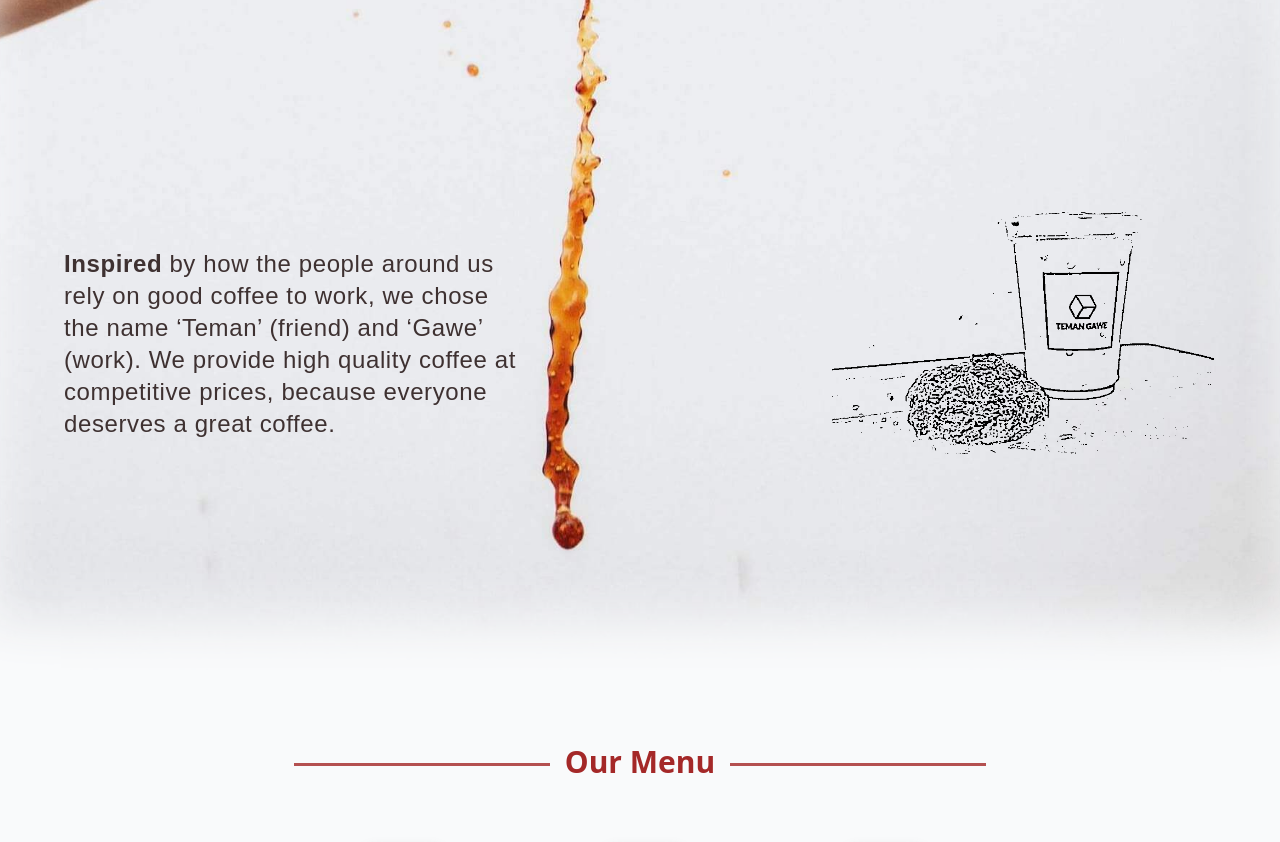
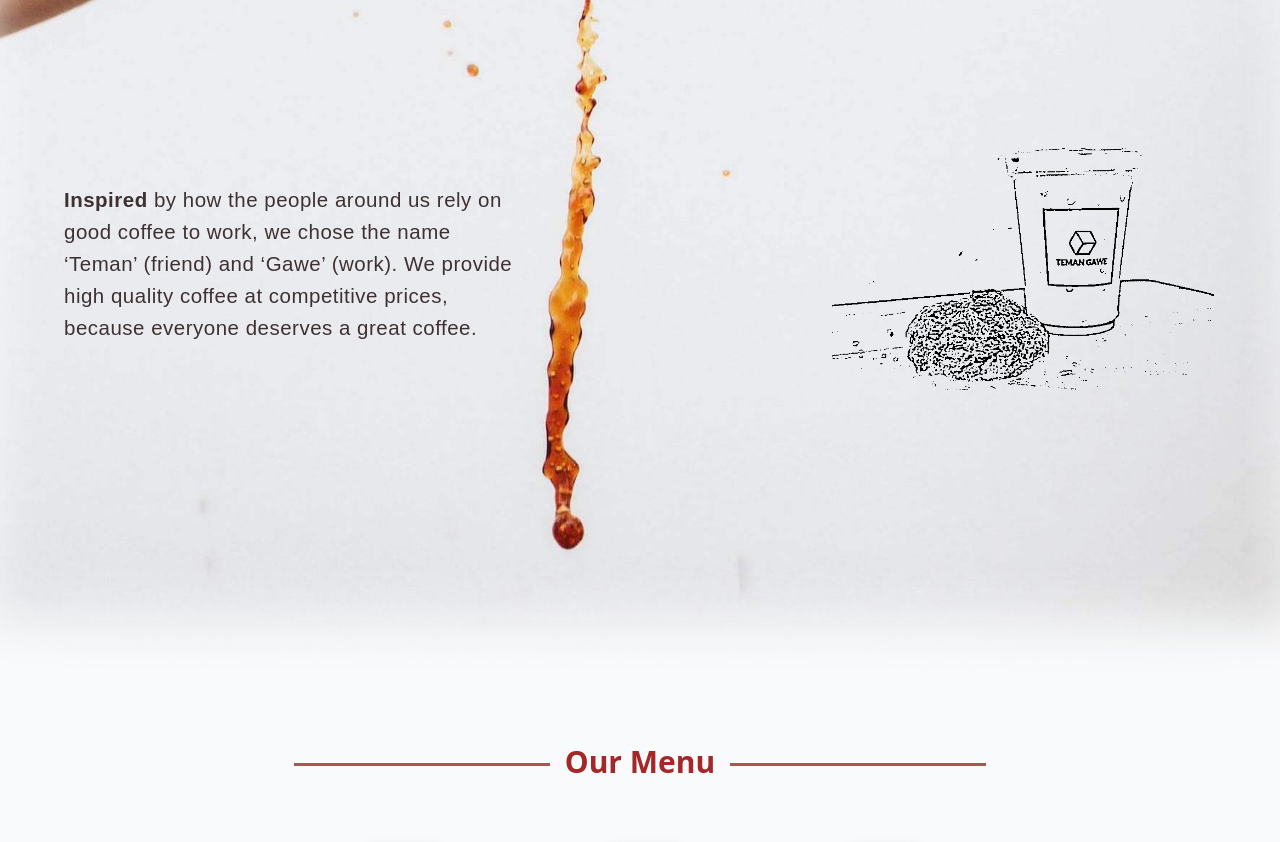
Before and after one commit to andikawilliam/teman-gawe-react, a Next.js app: page / in a window 1280 px wide. Shown: the part 1120-1962 px from the top of the page. Built offline with nearby package versions, Linux system fonts and the light colour scheme.

Commit message:
adjust font size for large screens

```diff
--- a/components/about.js
+++ b/components/about.js
@@ -28,7 +28,7 @@ export default class About extends React.Component {
             "
           />
         </div>
-        <div className="absolute bottom-0 pb-64 sm:pb-8 lg:pb-72 lg:pr-16 lg:flex lg:justify-between xl:pb-56">
+        <div className="absolute bottom-0 pb-64 sm:pb-8 lg:pb-72 lg:pr-16 lg:flex lg:justify-between">
           <TextParagraph
             className="w-3/5 sm:w-1/2 lg:w-1/3 lg:mt-12 xl:w-2/5"
             topic="Why"
--- a/components/text-paragraph.js
+++ b/components/text-paragraph.js
@@ -10,7 +10,7 @@ export default class TextParagraph extends React.Component {
         className={ this.props.className }
       >
         <p
-          className="font-raleway text-black-gawe text-lg sm:text-xl lg:text-2xl sm:tracking-wide"
+          className="font-raleway text-black-gawe text-lg sm:text-xl lg:text-2xl xl:text-1.6vw sm:tracking-wide"
         >
           <span className="font-bold">{ this.props.highlight }</span>
           { this.props.paragraph }
--- a/tailwind.config.js
+++ b/tailwind.config.js
@@ -26,7 +26,7 @@ module.exports = {
       },
       fontSize: {
         '2.5xl': '1.7rem',
-
+        '1.6vw': '1.6vw',
         '2vw': '2vw',
         '3vw': '3vw',
         '3.8vw': '3.8vw',
```
